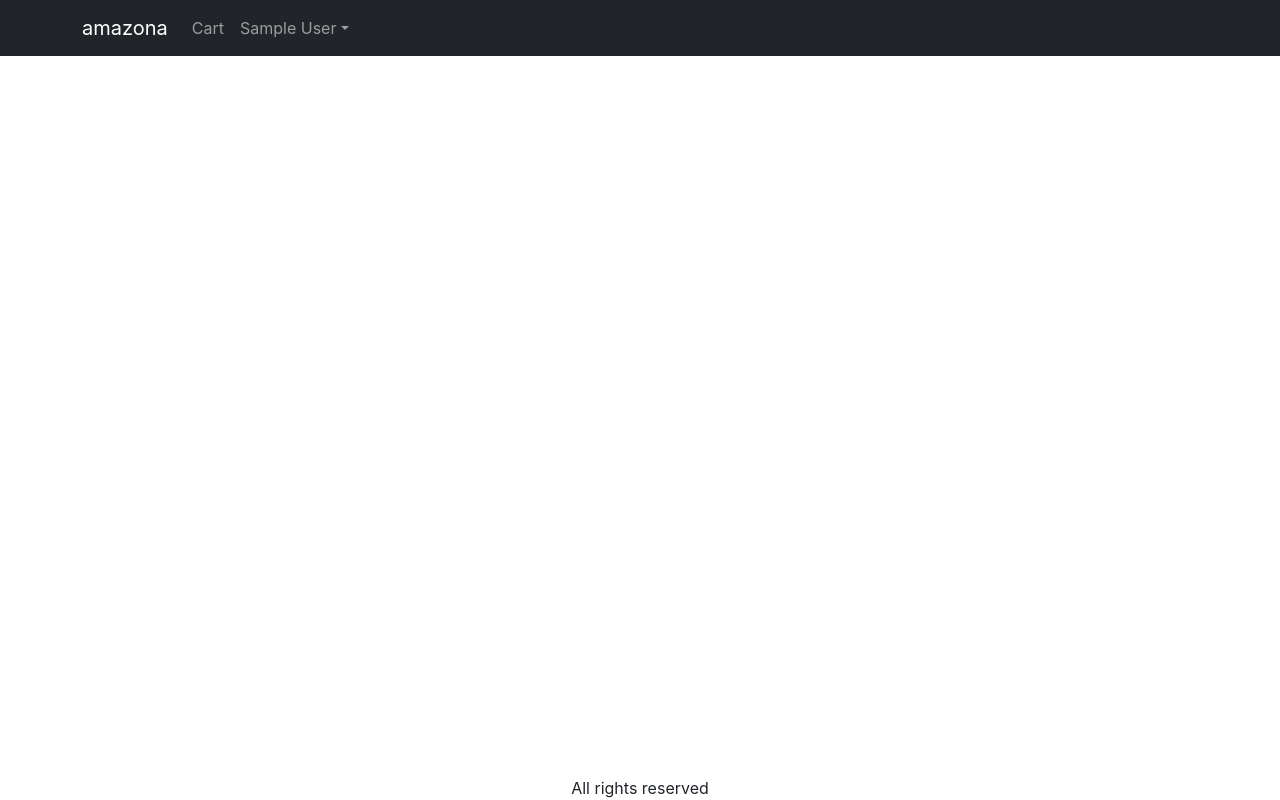
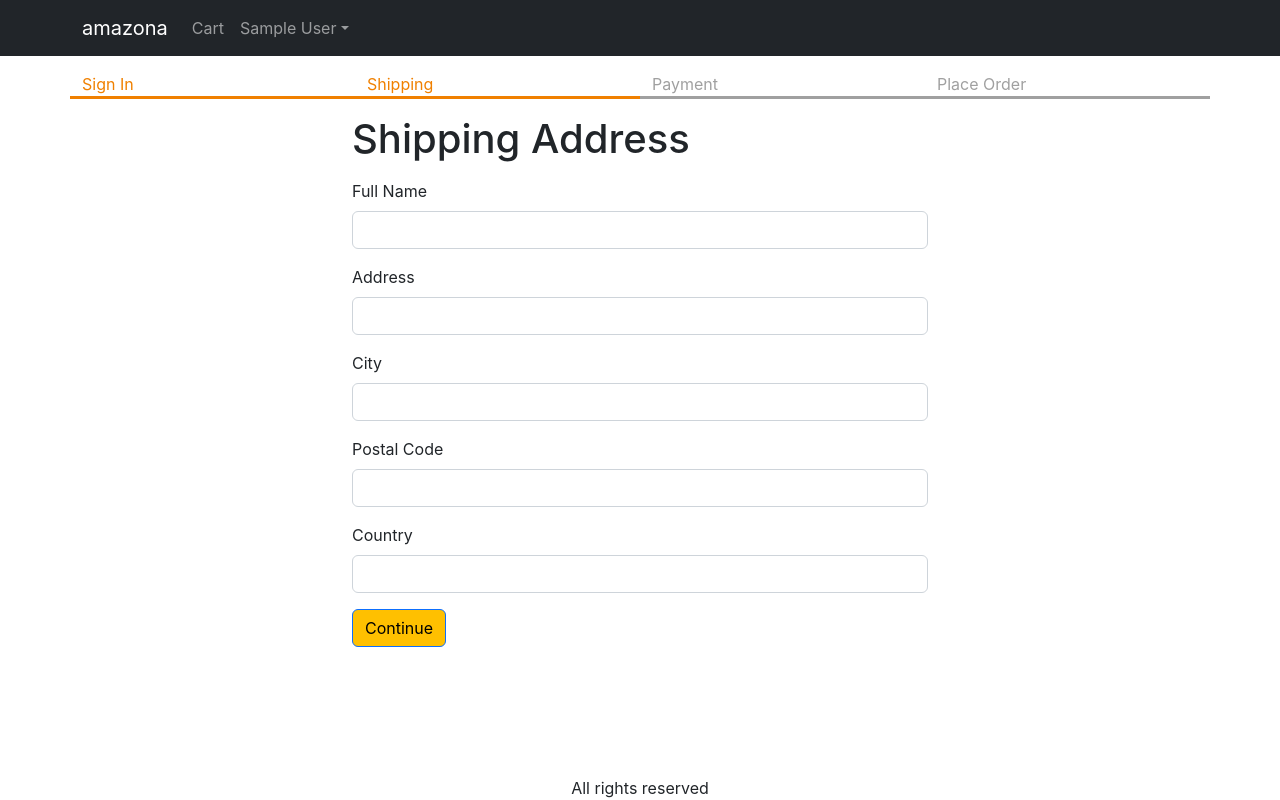
Before and after one commit to JainDevanshi3533/my-store-amazona, a React (Create React App) app in the folder frontend/: page /shipping in a window 1280 px wide. Built offline with nearby package versions, Linux system fonts and the light colour scheme; sample sign-in values are in the browser's storage.

Commit message:
Created Shipping Screen

```diff
--- a/frontend/src/App.js
+++ b/frontend/src/App.js
@@ -13,6 +13,7 @@
 import SigninScreen from './screens/SigninScreen';
 import {ToastContainer} from 'react-toastify';
 import 'react-toastify/dist/ReactToastify.css';
+import ShippingAddressScreen from './screens/ShippingAddressScreen';
 
 function App() {
   const {state, dispatch:ctxDispatch} =useContext(Store);
@@ -20,6 +21,7 @@
   const signoutHandler = () =>{
     ctxDispatch({type:'USER_SIGNOUT'});
     localStorage.removeItem('userInfo');
+    localStorage.removeItem('shippingAddress');
   }
   return (
     <BrowserRouter>
@@ -73,6 +75,7 @@
               <Route path="/product/:slug" element={<ProductScreen />} />
               <Route path= "/cart" element={<CartScreen/>} />
               <Route path= "/signin" element={<SigninScreen/>} />
+              <Route path="/shipping" element={<ShippingAddressScreen />} />
             </Routes>
           </Container>
         </main>
--- a/frontend/src/Store.js
+++ b/frontend/src/Store.js
@@ -4,12 +4,16 @@
 
 const initialState = {
   userInfo: localStorage.getItem('userInfo')
-  ? JSON.parse(localStorage.getItem('userInfo'))
-  : null,
+    ? JSON.parse(localStorage.getItem('userInfo'))
+    : null,
+
   cart: {
+    shippingAddress: localStorage.getItem('shippingAddress')
+      ? JSON.parse(localStorage.getItem('shippingAddress'))
+      : {},
     cartItems: localStorage.getItem('cartItems')
-    ? JSON.parse(localStorage.getItem('cartItems'))
-    :[],
+      ? JSON.parse(localStorage.getItem('cartItems'))
+      : [],
   },
 };
 
@@ -19,31 +23,44 @@
       //add to cart;
       const newItem = action.payload;
       const existItem = state.cart.cartItems.find(
-        (item)=> item._id ===newItem._id
-      )
+        (item) => item._id === newItem._id
+      );
 
       const cartItems = existItem
-       ? state.cart.cartItems.map((item)=>
-        item._id===existItem._id ? newItem :item
-       )
-       : [...state.cart.cartItems,newItem];
+        ? state.cart.cartItems.map((item) =>
+            item._id === existItem._id ? newItem : item
+          )
+        : [...state.cart.cartItems, newItem];
 
-        localStorage.setItem('cartItems', JSON.stringify(cartItems));
-      return {...state, cart:{...state.cart, cartItems}}
-    case 'CART_REMOVE_ITEM':{
+      localStorage.setItem('cartItems', JSON.stringify(cartItems));
+      return { ...state, cart: { ...state.cart, cartItems } };
+    case 'CART_REMOVE_ITEM': {
       const cartItems = state.cart.cartItems.filter(
         (item) => item._id !== action.payload._id
-      )
+      );
       localStorage.setItem('cartItems', JSON.stringify(cartItems));
-      return {...state, cart:{...state.cart, cartItems}};
+      return { ...state, cart: { ...state.cart, cartItems } };
     }
     case 'USER_SIGNIN':
-      return {...state, userInfo: action.payload};
+      return { ...state, userInfo: action.payload };
     case 'USER_SIGNOUT':
-      return{
+      return {
         ...state,
-        userInfo:null,
-      }
+        userInfo: null,
+        cart:{
+          cartItems:[],
+          shippingAddress:{}
+        },
+      };
+
+    case 'SAVE_SHIPPING_ADDRESS':
+      return {
+        ...state,
+        cart: {
+          ...state.cart,
+          shippingAddress: action.payload,
+        },
+      };
     default:
       return state;
   }
--- /dev/null
+++ b/frontend/src/components/CheckoutSteps.js
@@ -0,0 +1,14 @@
+import React from 'react'
+import Col from 'react-bootstrap/Col'
+import Row from 'react-bootstrap/Row'
+
+export default function CheckoutSteps(props) {
+  return (
+    <Row className="checkout-steps">
+        <Col className={props.step1 ? 'active': ''} >Sign In</Col>
+        <Col className={props.step2 ? 'active': ''} >Shipping</Col>
+        <Col className={props.step3 ? 'active': ''} >Payment</Col>
+        <Col className={props.step4 ? 'active': ''} >Place Order</Col>
+    </Row>
+  )
+}
--- a/frontend/src/index.css
+++ b/frontend/src/index.css
@@ -51,3 +51,13 @@
 .small-container{
   max-width: 600px;
 }
+
+.checkout-steps>div{
+  border-bottom: 0.2rem solid #a0a0a0;
+  color:#a0a0a0;
+}
+
+.checkout-steps >div.active{
+  border-bottom: 0.2rem solid #f08000;
+  color:#f08000;
+}
--- /dev/null
+++ b/frontend/src/screens/ShippingAddressScreen.js
@@ -0,0 +1,106 @@
+import React, { useContext, useEffect, useState } from 'react';
+import { Helmet } from 'react-helmet-async';
+import Form from 'react-bootstrap/Form';
+import Button from 'react-bootstrap/Button';
+import { useNavigate } from 'react-router-dom';
+import { Store } from '../Store';
+import CheckoutSteps from '../components/CheckoutSteps';
+
+export default function ShippingAddressScreen() {
+  const navigate = useNavigate();
+  const { state, dispatch: ctxDispatch } = useContext(Store);
+  const{
+    userInfo,
+    cart:{shippingAddress},
+  } = state;
+
+  const [fullName, setFullName] = useState(shippingAddress.fullName || '');
+  const [address, setAddress] = useState(shippingAddress.address || '');
+  const [city, setCity] = useState(shippingAddress.city || '');
+  const [postalCode, setPostalCode] = useState(shippingAddress.postalCode || '');
+  const [country, setCountry] = useState(shippingAddress.country || '');
+
+  useEffect(()=>{
+    if(!userInfo){
+      navigate('/signin?redirect=/shipping');
+    }
+  },[userInfo ,navigate])
+  const submitHandler = (e) => {
+    e.preventDefault();
+    ctxDispatch({
+      type: 'SAVE_SHIPPING_ADDRESS',
+      payload: { fullName, address, city, postalCode, country },
+    });
+
+    localStorage.setItem(
+      'shippingAddress',
+      JSON.stringify({
+        fullName,
+        address,
+        city,
+        postalCode,
+        country,
+      })
+    );
+    navigate('/payment');
+  };
+
+  return (
+    <div >
+      <Helmet>
+        <title>Shipping Address</title>
+      </Helmet>
+      <CheckoutSteps step1 step2></CheckoutSteps>
+      <div className="container small-container">
+      <h1 className="my-3">Shipping Address</h1>
+        <Form onSubmit={submitHandler}>
+          <Form.Group className="mb-3" controllId="fullName">
+            <Form.Label>Full Name</Form.Label>
+            <Form.Control
+              value={fullName}
+              onChange={(e) => setFullName(e.target.value)}
+              required
+            />
+          </Form.Group>
+          <Form.Group className="mb-3" controllId="address">
+            <Form.Label>Address</Form.Label>
+            <Form.Control
+              value={address}
+              onChange={(e) => setAddress(e.target.value)}
+              required
+            />
+          </Form.Group>
+          <Form.Group className="mb-3" controllId="city">
+            <Form.Label>City</Form.Label>
+            <Form.Control
+              value={city}
+              onChange={(e) => setCity(e.target.value)}
+              required
+            />
+          </Form.Group>
+          <Form.Group className="mb-3" controllId="postalCode">
+            <Form.Label>Postal Code</Form.Label>
+            <Form.Control
+              value={postalCode}
+              onChange={(e) => setPostalCode(e.target.value)}
+              required
+            />
+          </Form.Group>
+          <Form.Group className="mb-3" controllId="country">
+            <Form.Label>Country</Form.Label>
+            <Form.Control
+              value={country}
+              onChange={(e) => setCountry(e.target.value)}
+              required
+            />
+          </Form.Group>
+          <div className="mb-3">
+            <Button variant="primary" type="submit">
+              Continue
+            </Button>
+          </div>
+        </Form>
+      </div>
+    </div>
+  );
+}
```
Also changed, not shown: 1 other file (tests, documents, lock files or other folders).
